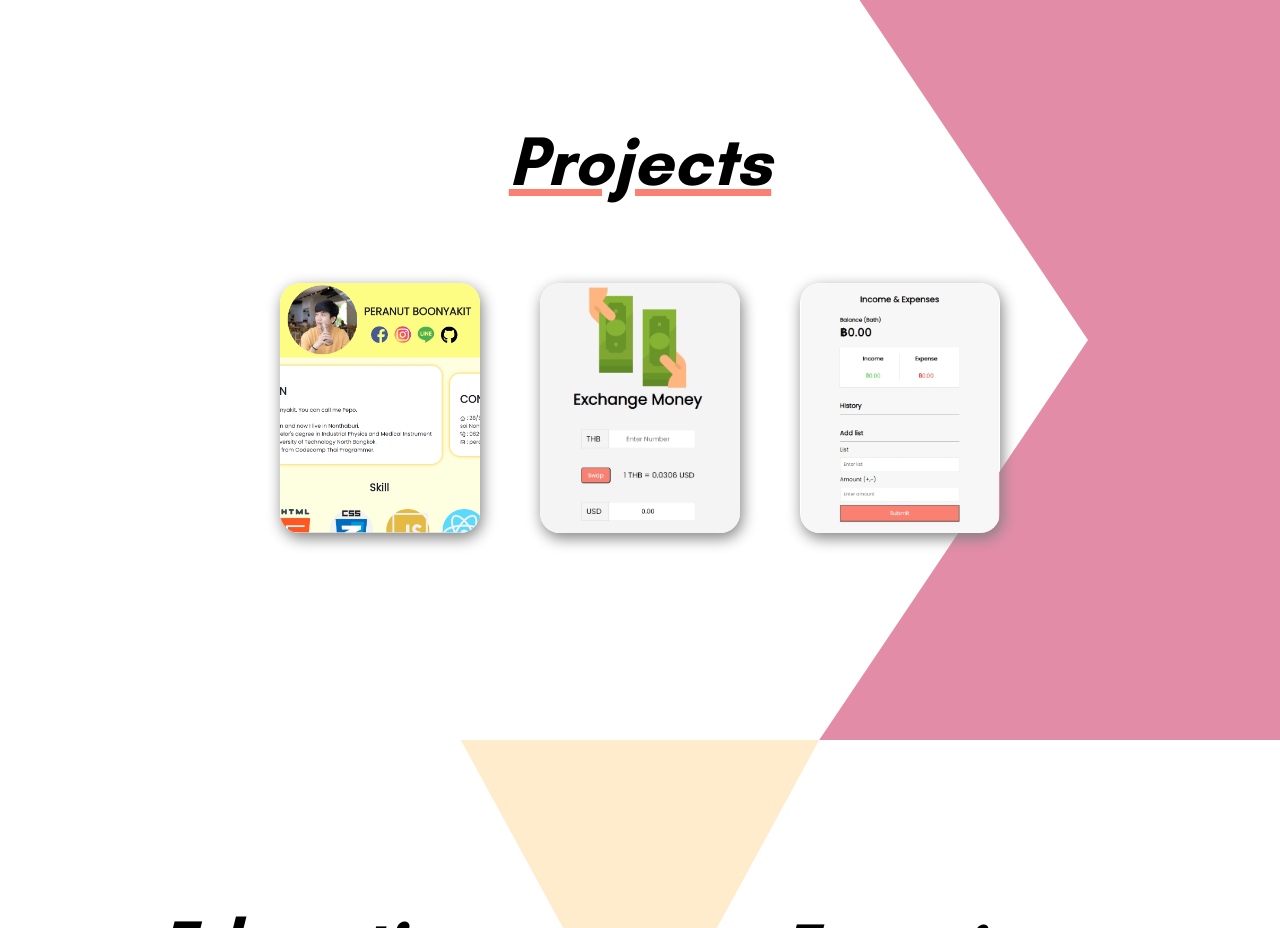
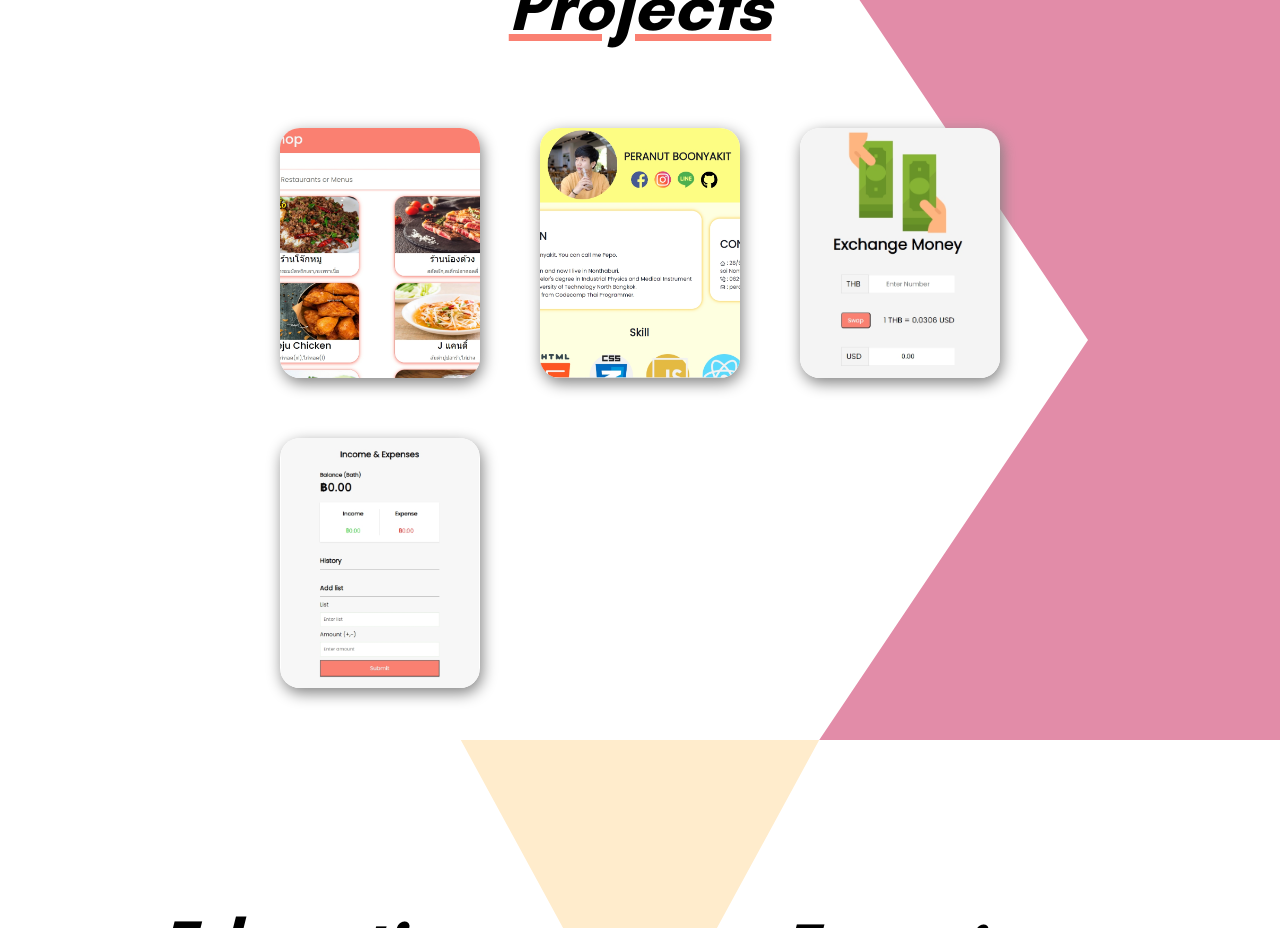
Before and after one commit to Peranutboonyakit/Update_Resume, a React (Create React App) app: page / in a window 1280 px wide. Shown: the part 1660-2588 px from the top of the page. Built offline with nearby package versions, Linux system fonts and the light colour scheme.

Commit message:
'project'

```diff
--- a/src/components/Projects.jsx
+++ b/src/components/Projects.jsx
@@ -4,6 +4,7 @@ import ProjectBox from './ProjectBox'
 import exchange from '../img/Image/exchange.png'
 import resume1 from '../img/Image/resume1.jpg'
 import income from '../img/Image/income.png'
+import foodmenu from '../img/foodmenu.jpg'
 
 const Projects = () => {
     return (
@@ -14,6 +15,9 @@ const Projects = () => {
                 </Text>
 
                 <Item>
+                    <ProjectBox
+                        link='https://github.com/Peranutboonyakit/Food_Menu'
+                        img={foodmenu} />
                     <ProjectBox
                         link='https://peranutboonyakitt.vercel.app/'
                         img={resume1} />
```
Also changed, not shown: src/img/foodmenu.jpg (added).
